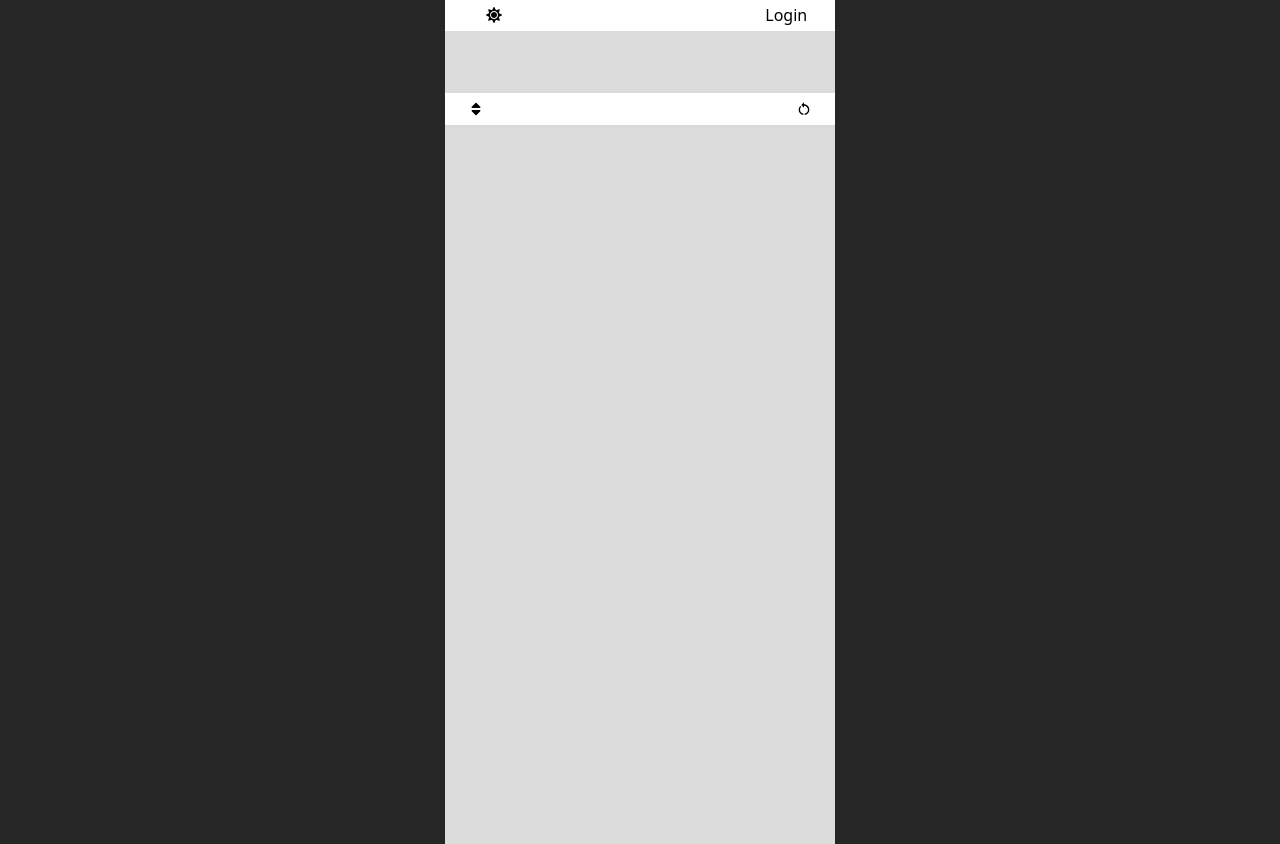
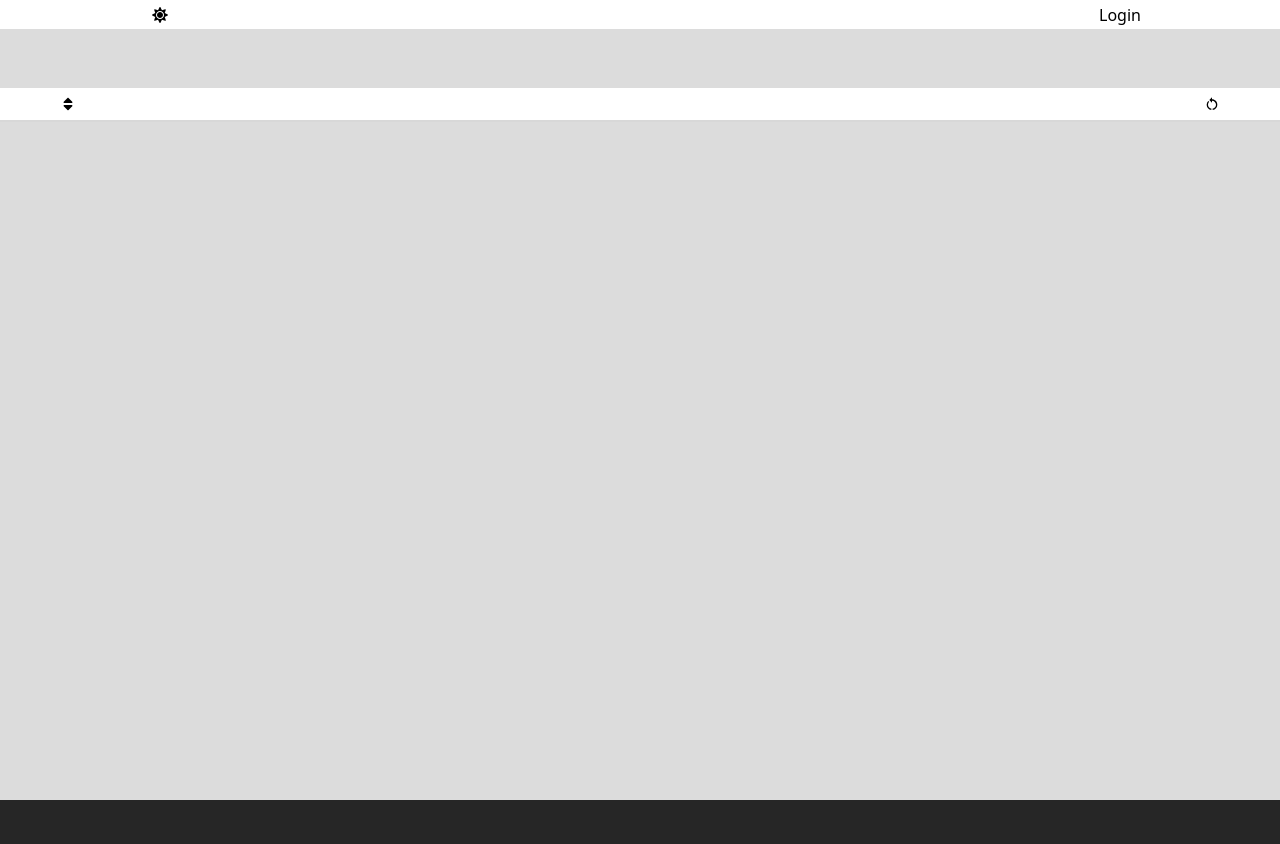
Before and after one commit to Indeedornot/ReactMailing, a React (Vite) app in the folder client/: page / in a window 1280 px wide. After the commit the page ends 800 px from the top, so only its background shows below. Built offline with nearby package versions, Linux system fonts and the light colour scheme.

Commit message:
ref(client): make app full width

```diff
--- a/client/index.css
+++ b/client/index.css
@@ -20,11 +20,13 @@ body {
 	justify-content: center;
 	align-items: center;
 	position: relative;
+	width: 100vw;
+	height: 100vh;
 }
 
 .index_container {
-	width: 390px;
-	height: 844px;
+	width: 100%;
+	height: 100%;
 	position: relative;
 }
 
--- a/client/src/app/App.tsx
+++ b/client/src/app/App.tsx
@@ -4,7 +4,7 @@ import {LoginButton} from '@/components/Login/LoginButton';
 
 export default function App() {
 	return (
-		<div className='flex flex-col bg-secondary w-full h-full'>
+		<div className='flex flex-col flex-none bg-secondary w-full h-full'>
 			{/* Header */}
 			<div className='h-[11%] w-full'>
 				<div className='h-1/3 bg-primary text-primary grid grid-cols-12 justify-items-center items-center'>
@@ -18,7 +18,7 @@ export default function App() {
 				</div>
 			</div>
 			{/* Body */}
-			<div className='flex-grow'>
+			<div className='flex-grow w-full min-h-0'>
 				<EmailDisplay />
 			</div>
 		</div>
```
